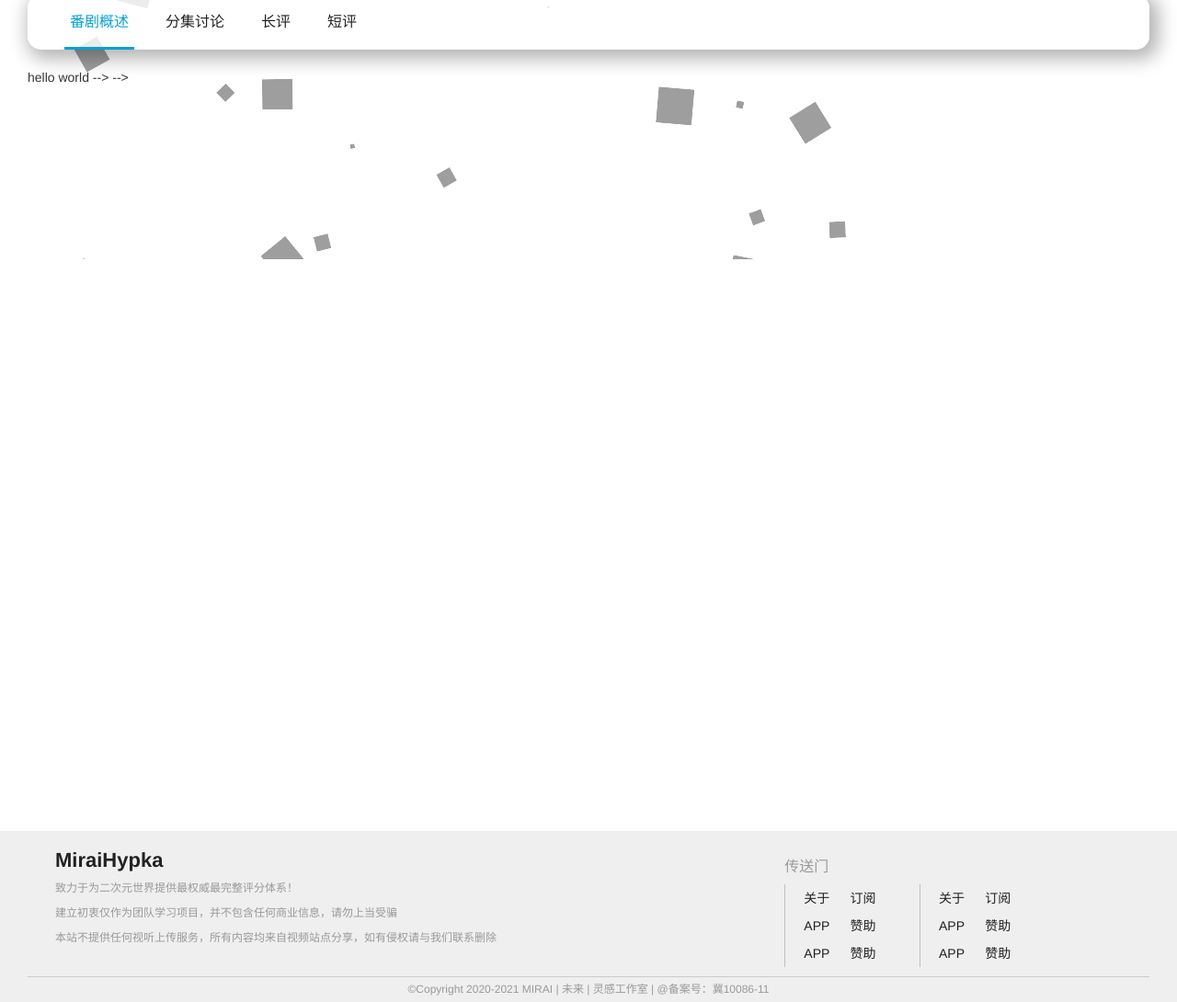
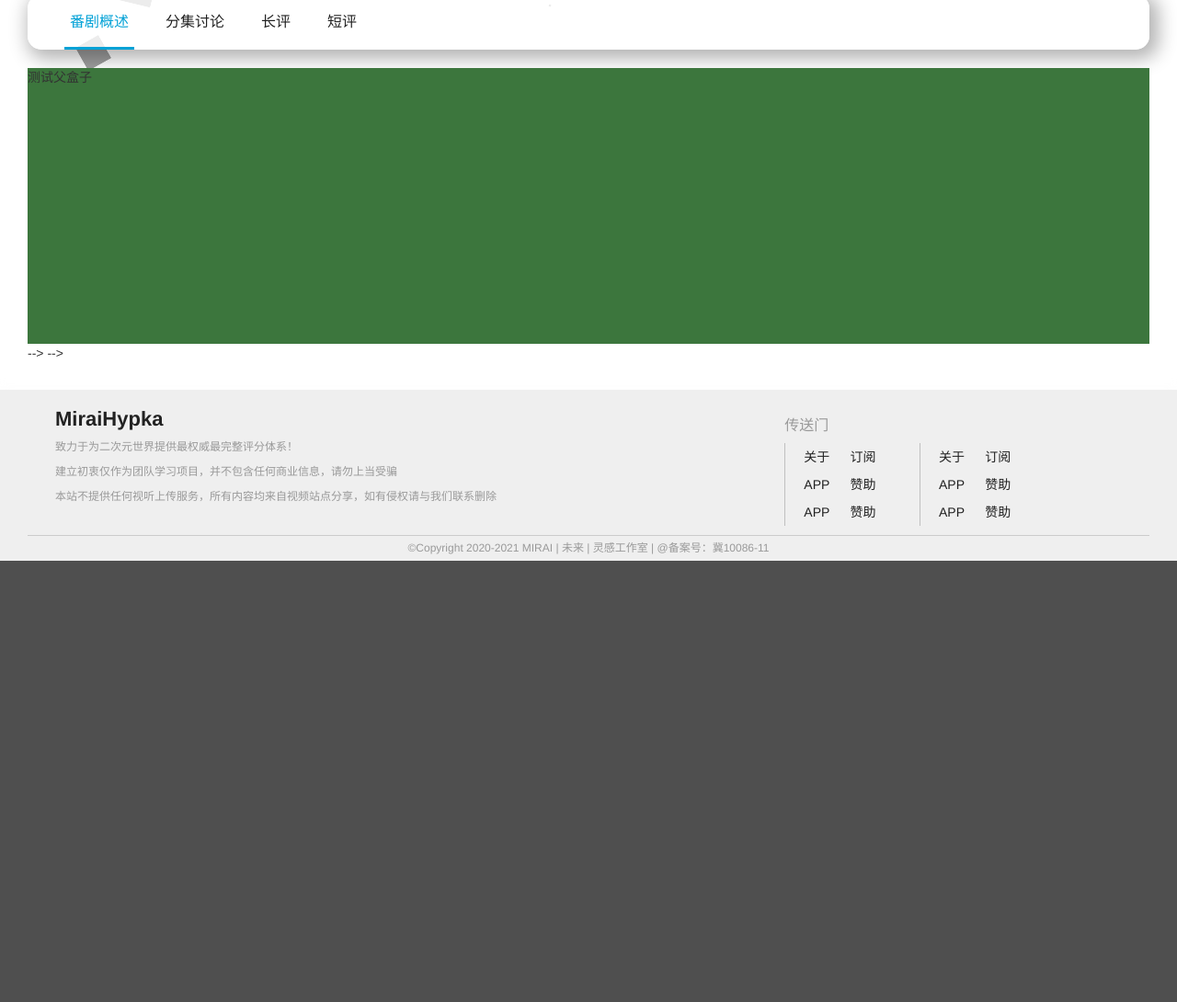
Before and after one commit to Alter-0/MiraiHyoka, a PHP site: page /animate/detail.php in a window 1280 px wide. Shown: the part 518-1608 px from the top of the page at 92% size. After the commit the page ends 1128 px from the top, so only its background shows below. Run offline with PHP 8.4, Linux system fonts and the light colour scheme.

Commit message:
footer2111

```diff
--- a/animate/detail.php
+++ b/animate/detail.php
@@ -131,7 +131,7 @@
     <!--  选择标签及具体内容部分  -->
     <div class="detail_tab container" style="padding: 0">
         <!-- 选择菜单  -->
-        <div class="tab_nav ">
+        <div class="tab_nav">
             <ul class="clearfix">
                 <li onclick="changeTab(this)" class="on">番剧概述</li>
                 <li onclick="changeTab(this)">分集讨论</li>
@@ -143,8 +143,8 @@
         <div  class="tab_de">
             <!--  评分页-->
             <div class="hyoka">
-                hello world
-<!--                <!--第一部分，评分概述-左   -->-->
+                <div class="test" style="width: 100%;height: 300px;background-color:#3c763d;">测试父盒子</div>
+<!--                第一部分，评分概述-左   -->-->
 <!--                <div class="details_card_left hidden-sm hidden-xs">-->
 <!--                    <div class="card_left_title">详情</div>-->
 <!--                    <div class="card_left_text">-->
--- a/animate/detail_m.css
+++ b/animate/detail_m.css
@@ -757,7 +757,7 @@
 }
 
 .hyoka {
-    height: 800px;
+    /*height: 800px;*/
     position: relative;
      margin-top: 20px;
     -webkit-animation-name: fadeIn; /*动画名称*/
```
